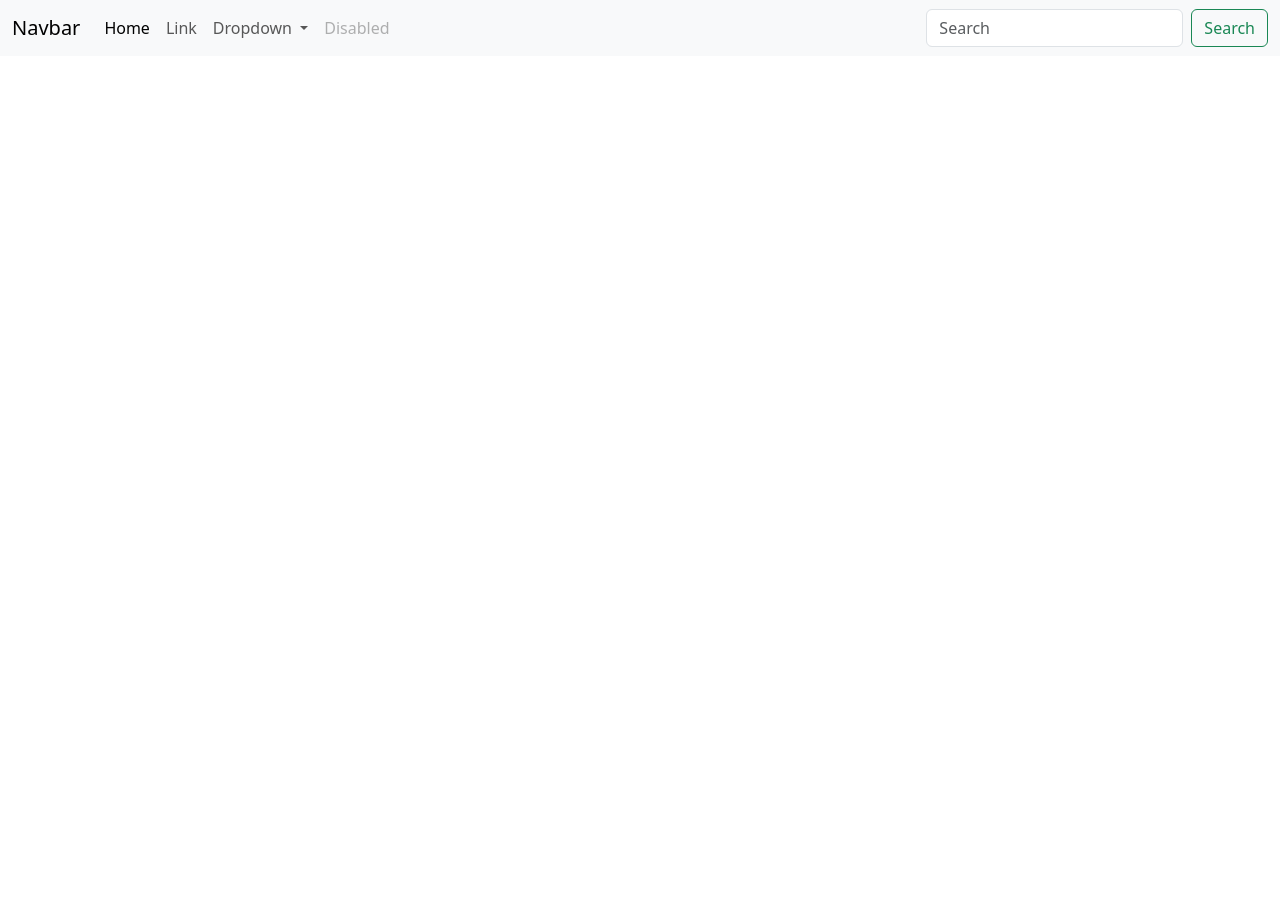
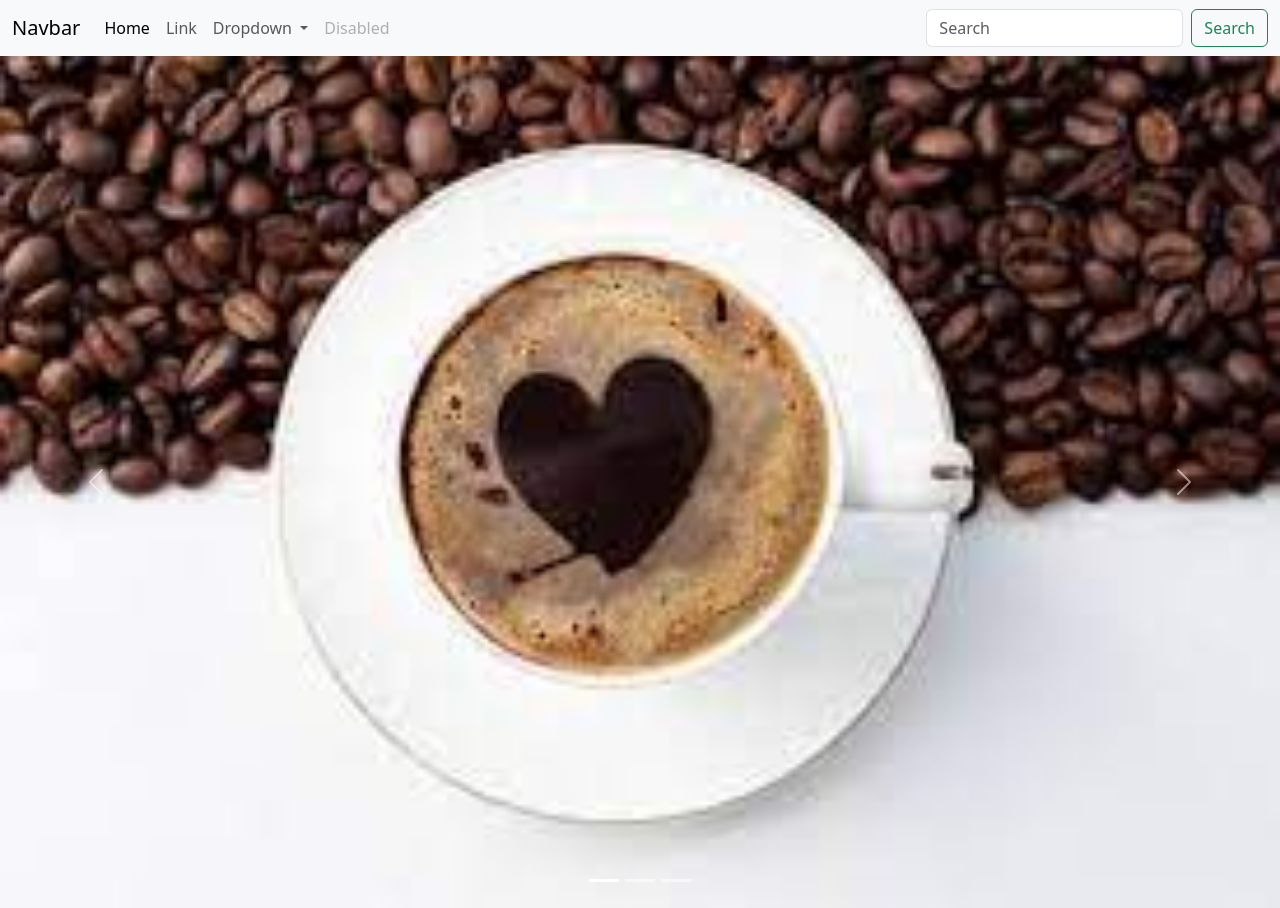
Before and after one commit to MariaSosa9722/PaginaBoostrap, a plain HTML site: page index.html in a window 1280 px wide. Before the commit the page ends 800 px from the top, so only its background shows below. Drawn offline with nearby package versions, Linux system fonts and the light colour scheme.

Commit message:
se creo el slider

```diff
--- a/index.html
+++ b/index.html
@@ -55,6 +55,34 @@
           </nav>
     </header>
 
+    <div id="carouselExampleIndicators" class="carousel slide">
+      <div class="carousel-indicators">
+        <button type="button" data-bs-target="#carouselExampleIndicators" data-bs-slide-to="0" class="active" aria-current="true" aria-label="Slide 1"></button>
+        <button type="button" data-bs-target="#carouselExampleIndicators" data-bs-slide-to="1" aria-label="Slide 2"></button>
+        <button type="button" data-bs-target="#carouselExampleIndicators" data-bs-slide-to="2" aria-label="Slide 3"></button>
+      </div>
+      <div class="carousel-inner">
+        <div class="carousel-item active">
+          <img src="Img/descarga.jpeg" class="d-block w-100" alt="...">
+        </div>
+        <div class="carousel-item">
+          <img src="Img/descarga.jpeg" class="d-block w-100" alt="...">
+        </div>
+        <div class="carousel-item">
+          <img src="Img/descarga.jpeg" class="d-block w-100" alt="...">
+        </div>
+      </div>
+      <button class="carousel-control-prev" type="button" data-bs-target="#carouselExampleIndicators" data-bs-slide="prev">
+        <span class="carousel-control-prev-icon" aria-hidden="true"></span>
+        <span class="visually-hidden">Previous</span>
+      </button>
+      <button class="carousel-control-next" type="button" data-bs-target="#carouselExampleIndicators" data-bs-slide="next">
+        <span class="carousel-control-next-icon" aria-hidden="true"></span>
+        <span class="visually-hidden">Next</span>
+      </button>
+    </div>
+
+
 </body>
 
 </html>
```
Also changed, not shown: Img/descarga.jpeg (added).
